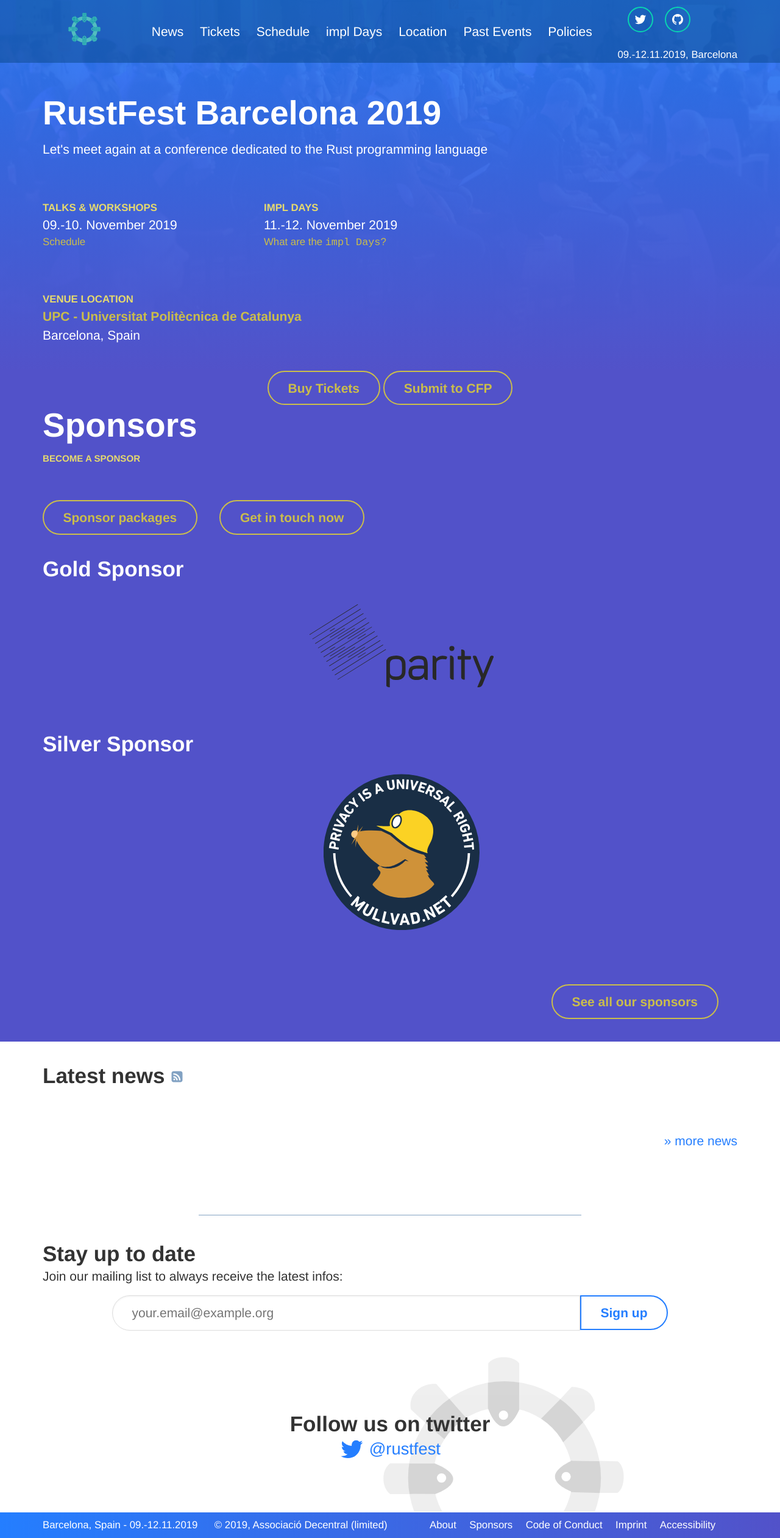
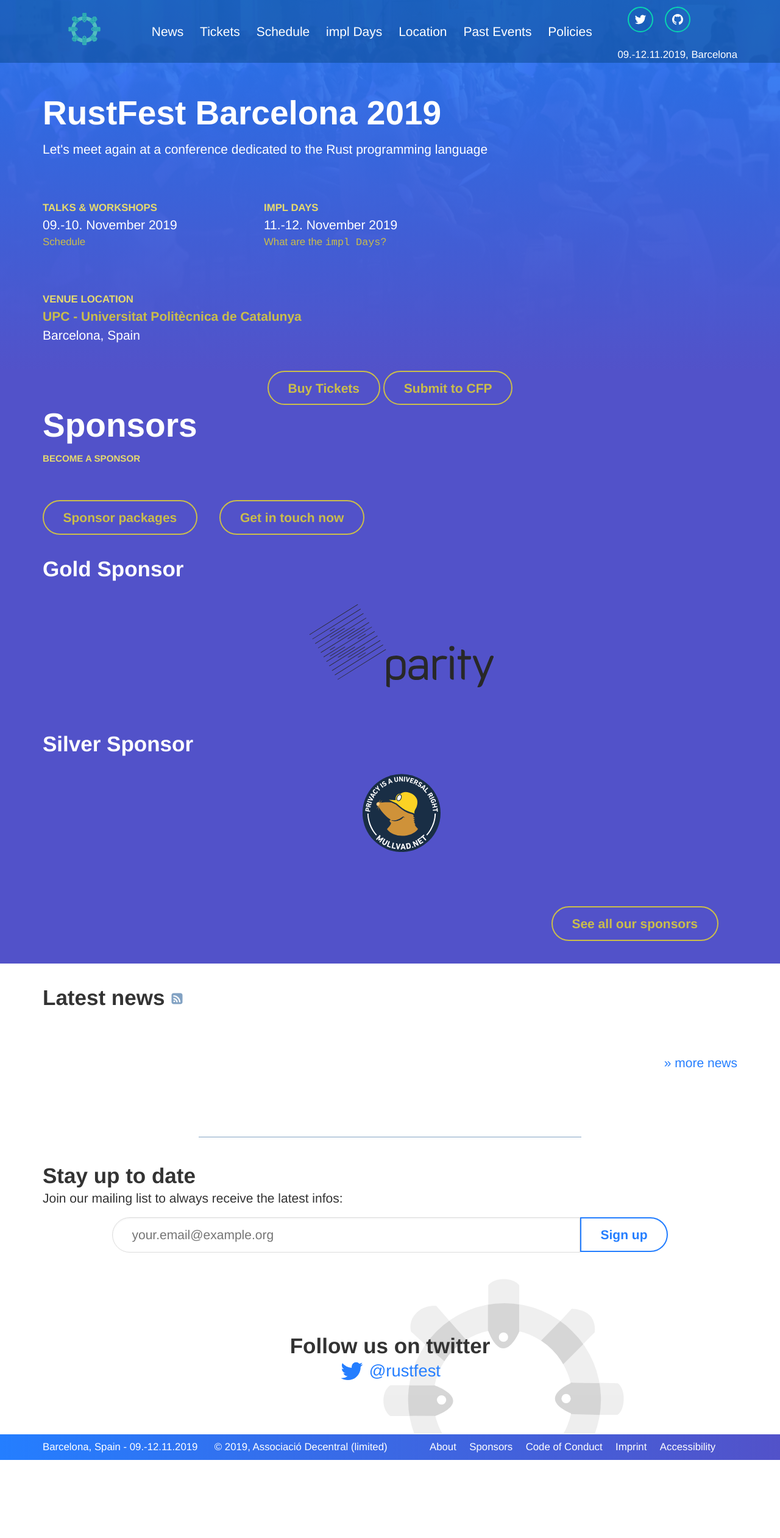
Before and after one commit to RustFestEU/barcelona.rustfest.eu, a Jekyll site: the page built from index.html, in a window 1280 px wide. Shown: the whole page at 61% size. Built offline with Jekyll 4.4.1, drawn with Linux system fonts in a browser that asks for light colours; nearby versions of some CDN libraries; after the commit the page ends 2394 px from its top, so only the background shows below that.

Commit message:
Make the logos smaller by a bit

```diff
--- a/_sass/components/_sponsors.scss
+++ b/_sass/components/_sponsors.scss
@@ -31,8 +31,8 @@
     }
     &.silver {
       img {
-        max-height: 20vw;
-        max-width: 20vw;
+        max-height: 10vw;
+        max-width: 10vw;
       }
     }
     &.bronze {
```
